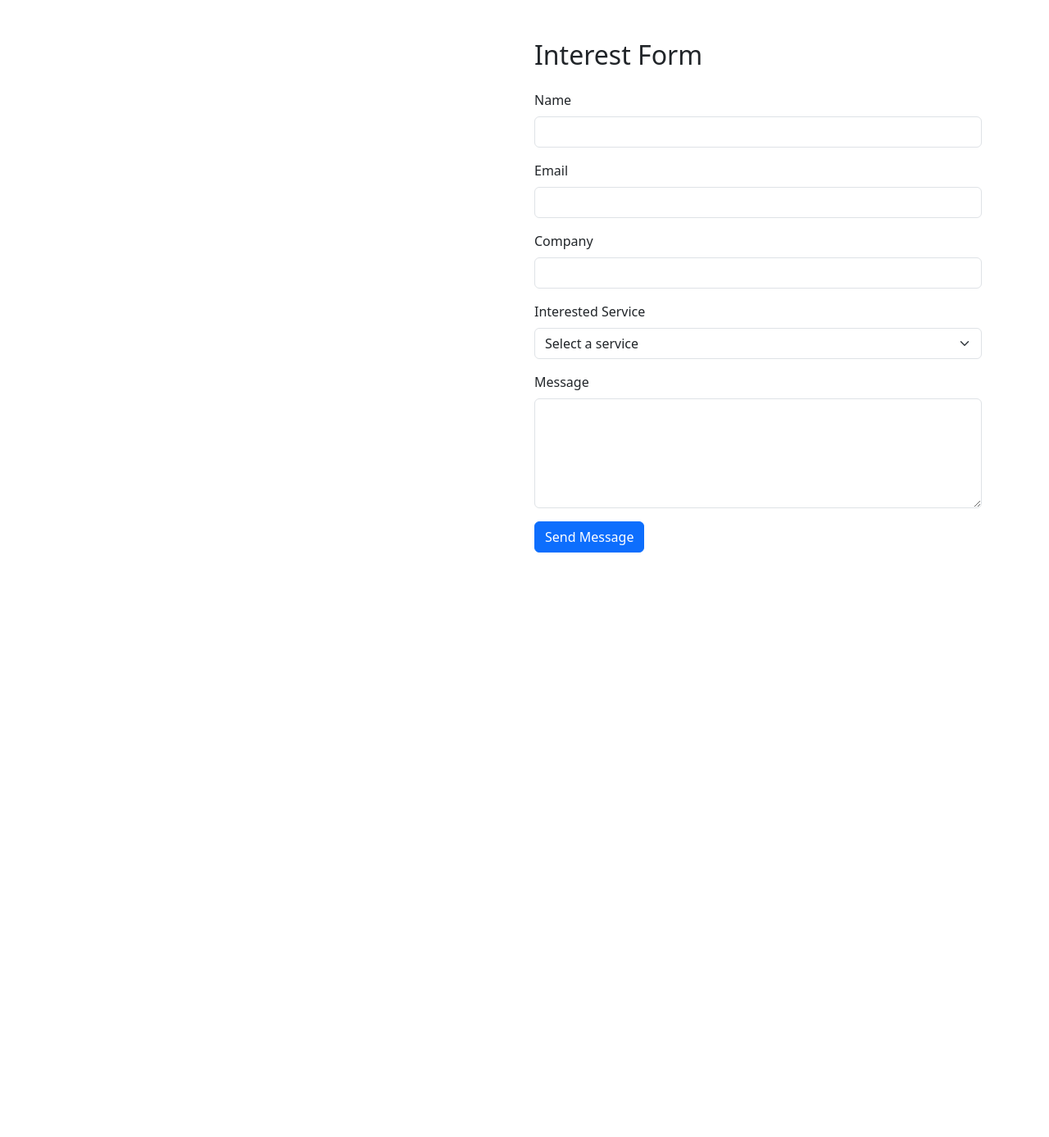
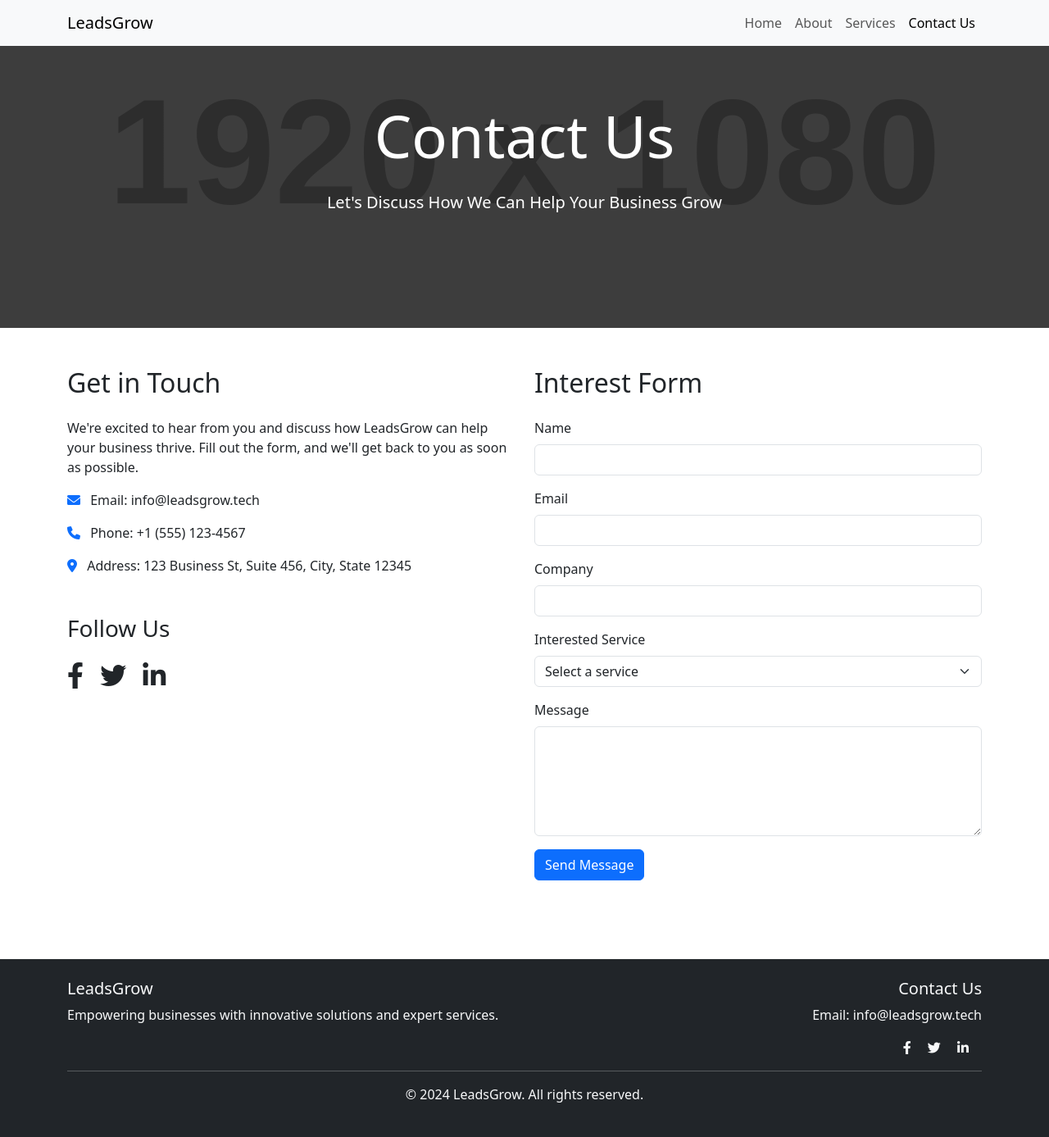
Before and after one commit to farhanabdullahkhan/samplesite, a plain HTML site: page contact.html in a window 1280 px wide. Shown: the whole page at 82% size. Before the commit the page ends 800 px from the top, so only its background shows below. Drawn offline with nearby package versions, Linux system fonts and the light colour scheme; placeholder pictures from the web are drawn by us.

Commit message:
Update contact.html
additional code for contact

```diff
--- a/contact.html
+++ b/contact.html
@@ -20,13 +20,55 @@
     </style>
 </head>
 <body>
-    <!-- Navigation and header sections remain unchanged -->
+        <nav class="navbar navbar-expand-lg navbar-light bg-light fixed-top">
+        <div class="container">
+            <a class="navbar-brand" href="index.html">LeadsGrow</a>
+            <button class="navbar-toggler" type="button" data-bs-toggle="collapse" data-bs-target="#navbarNav" aria-controls="navbarNav" aria-expanded="false" aria-label="Toggle navigation">
+                <span class="navbar-toggler-icon"></span>
+            </button>
+            <div class="collapse navbar-collapse" id="navbarNav">
+                <ul class="navbar-nav ms-auto">
+                    <li class="nav-item">
+                        <a class="nav-link" href="index.html">Home</a>
+                    </li>
+                    <li class="nav-item">
+                        <a class="nav-link" href="about.html">About</a>
+                    </li>
+                    <li class="nav-item">
+                        <a class="nav-link" href="services.html">Services</a>
+                    </li>
+                    <li class="nav-item">
+                        <a class="nav-link active" href="contact.html">Contact Us</a>
+                    </li>
+                </ul>
+            </div>
+        </div>
+    </nav>
+        <header class="hero-section">
+        <div class="container text-center">
+            <h1 class="display-2 mb-4">Contact Us</h1>
+            <p class="lead">Let's Discuss How We Can Help Your Business Grow</p>
+        </div>
+    </header>
 
     <main class="py-5">
         <div class="container">
             <div class="row">
                 <div class="col-lg-6 mb-4">
                     <!-- Contact information section remains unchanged -->
+                    <h2 class="mb-4">Get in Touch</h2>
+                    <p>We're excited to hear from you and discuss how LeadsGrow can help your business thrive. Fill out the form, and we'll get back to you as soon as possible.</p>
+                    <ul class="list-unstyled">
+                        <li class="mb-3"><i class="fas fa-envelope text-primary me-2"></i> Email: info@leadsgrow.tech</li>
+                        <li class="mb-3"><i class="fas fa-phone text-primary me-2"></i> Phone: +1 (555) 123-4567</li>
+                        <li class="mb-3"><i class="fas fa-map-marker-alt text-primary me-2"></i> Address: 123 Business St, Suite 456, City, State 12345</li>
+                    </ul>
+                    <h3 class="mt-5 mb-4">Follow Us</h3>
+                    <div class="social-icons">
+                        <a href="#" class="text-dark me-3"><i class="fab fa-facebook-f fa-2x"></i></a>
+                        <a href="#" class="text-dark me-3"><i class="fab fa-twitter fa-2x"></i></a>
+                        <a href="#" class="text-dark me-3"><i class="fab fa-linkedin-in fa-2x"></i></a>
+                    </div>
                 </div>
                 <div class="col-lg-6">
                     <h2 class="mb-4">Interest Form</h2>
@@ -66,6 +108,29 @@
         </div>
     </main>
 
+    <footer class="bg-dark text-light py-4 mt-5">
+        <div class="container">
+            <div class="row">
+                <div class="col-md-6">
+                    <h5>LeadsGrow</h5>
+                    <p>Empowering businesses with innovative solutions and expert services.</p>
+                </div>
+                <div class="col-md-6 text-md-end">
+                    <h5>Contact Us</h5>
+                    <p>Email: info@leadsgrow.tech</p>
+                    <div class="mt-3">
+                        <a href="#" class="text-light me-3"><i class="fab fa-facebook-f"></i></a>
+                        <a href="#" class="text-light me-3"><i class="fab fa-twitter"></i></a>
+                        <a href="#" class="text-light me-3"><i class="fab fa-linkedin-in"></i></a>
+                    </div>
+                </div>
+            </div>
+            <hr>
+            <div class="text-center">
+                <p>&copy; 2024 LeadsGrow. All rights reserved.</p>
+            </div>
+        </div>
+    </footer>
     <!-- Footer section remains unchanged -->
 
     <script src="https://code.jquery.com/jquery-3.6.0.min.js"></script>
```
